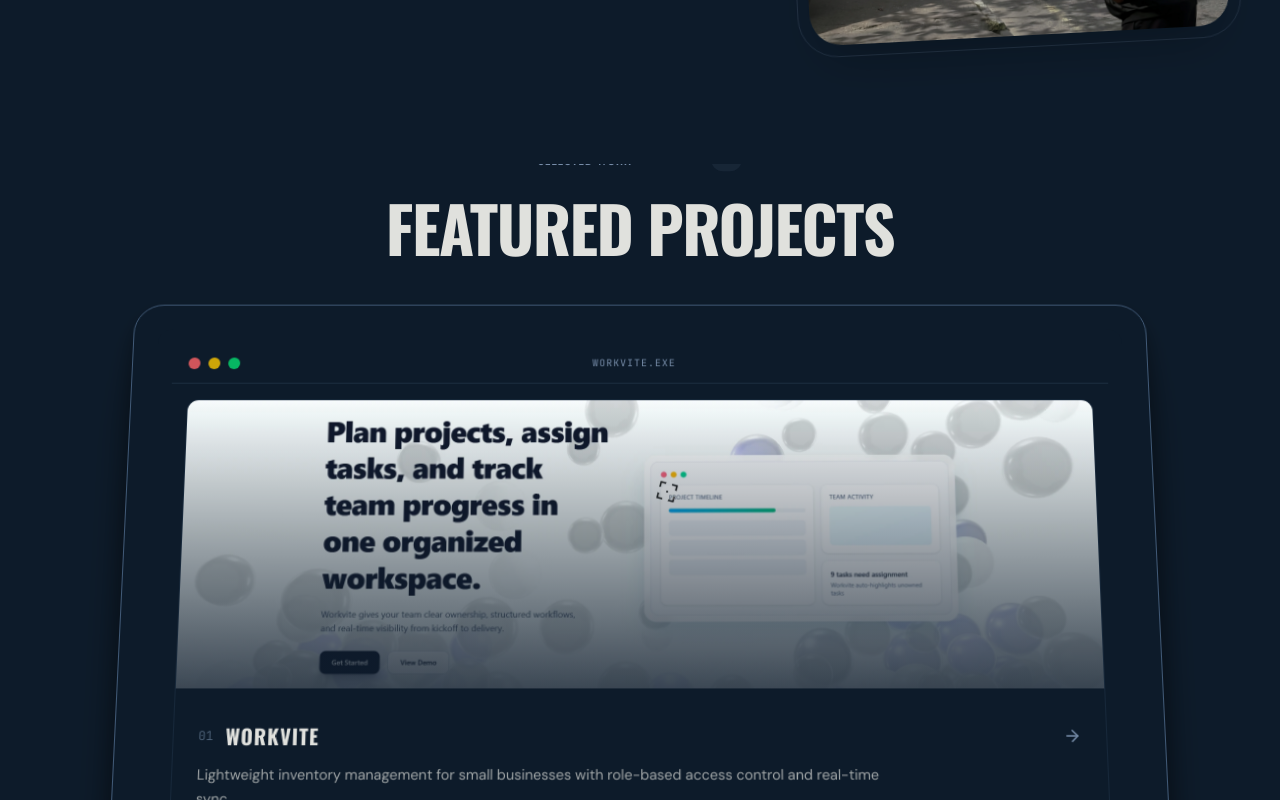
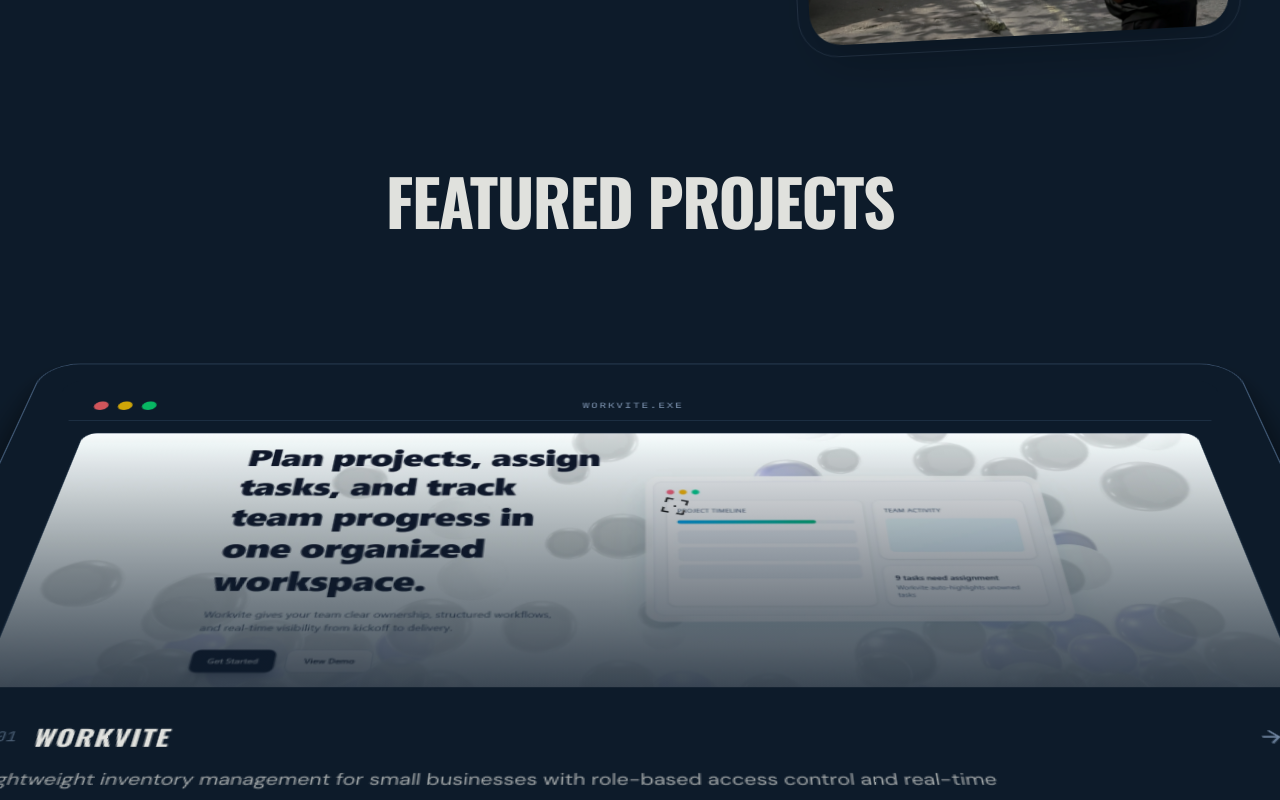
Before and after one commit to iamxtraordinary/newportfolio, a React (Vite) app: page /#/ in a window 1280 px wide. Shown: the part 1780-2580 px from the top of the page. Built offline with nearby package versions, Linux system fonts and the light colour scheme.

Commit message:
Update scale and rotation settings on ContainerScroll

```diff
--- a/src/components/ui/ContainerScroll.tsx
+++ b/src/components/ui/ContainerScroll.tsx
@@ -33,11 +33,14 @@ export function ContainerScroll({
     return () => window.removeEventListener('resize', checkMobile)
   }, [])
 
-  const scaleDimensions = isMobile ? [0.7, 0.95] : [1.05, 1]
+  // If it's the first container (index === 1), use the original scale and translate values
+  const scaleDimensions = isMobile
+    ? (index === 1 ? [0.7, 0.9] : [0.7, 0.95])
+    : [1.8, 1.2]
 
-  const rotate = useTransform(scrollYProgress, [0, 1], [20, 0])
+  const rotate = useTransform(scrollYProgress, [0, 1], [150, 0])
   const scale = useTransform(scrollYProgress, [0, 1], scaleDimensions)
-  const translate = useTransform(scrollYProgress, [0, 1], [0, -60])
+  const translate = useTransform(scrollYProgress, [0, 1], [0, index === 1 ? -100 : -60])
 
   return (
     <div
```
